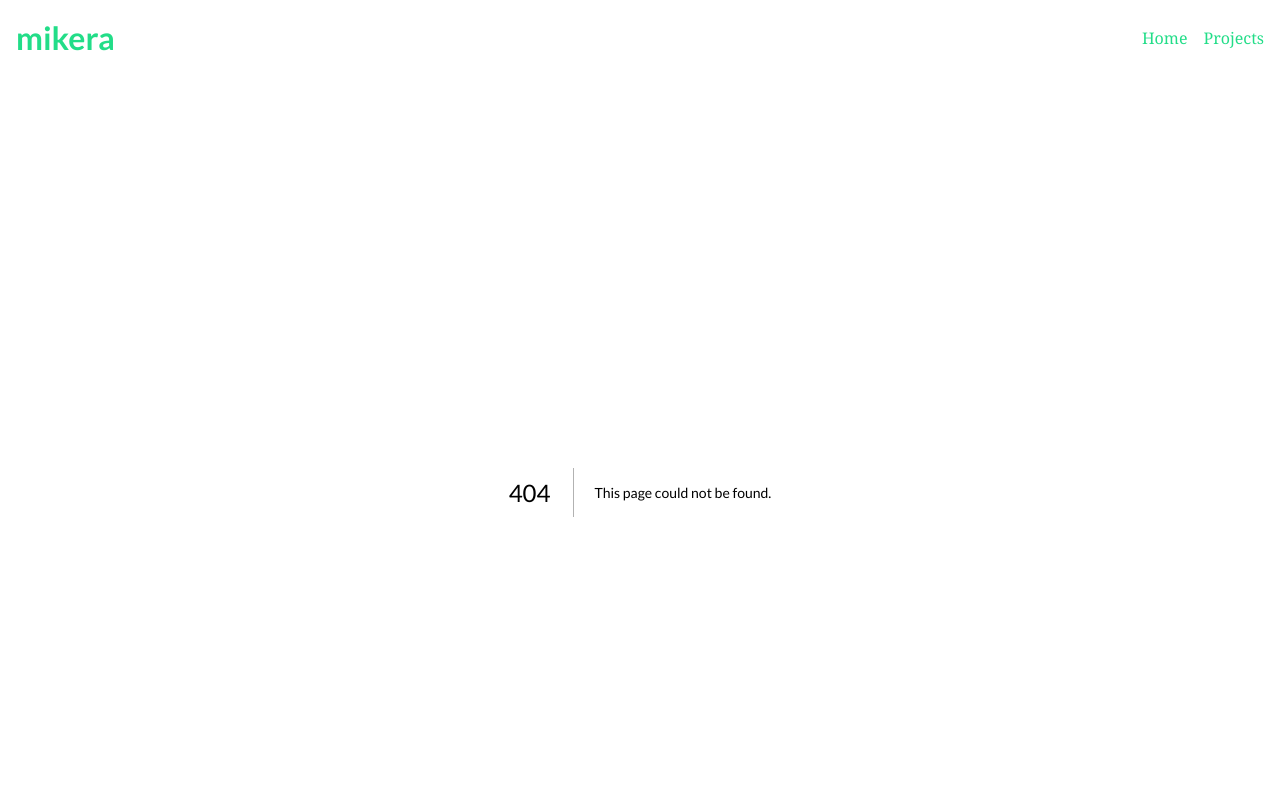
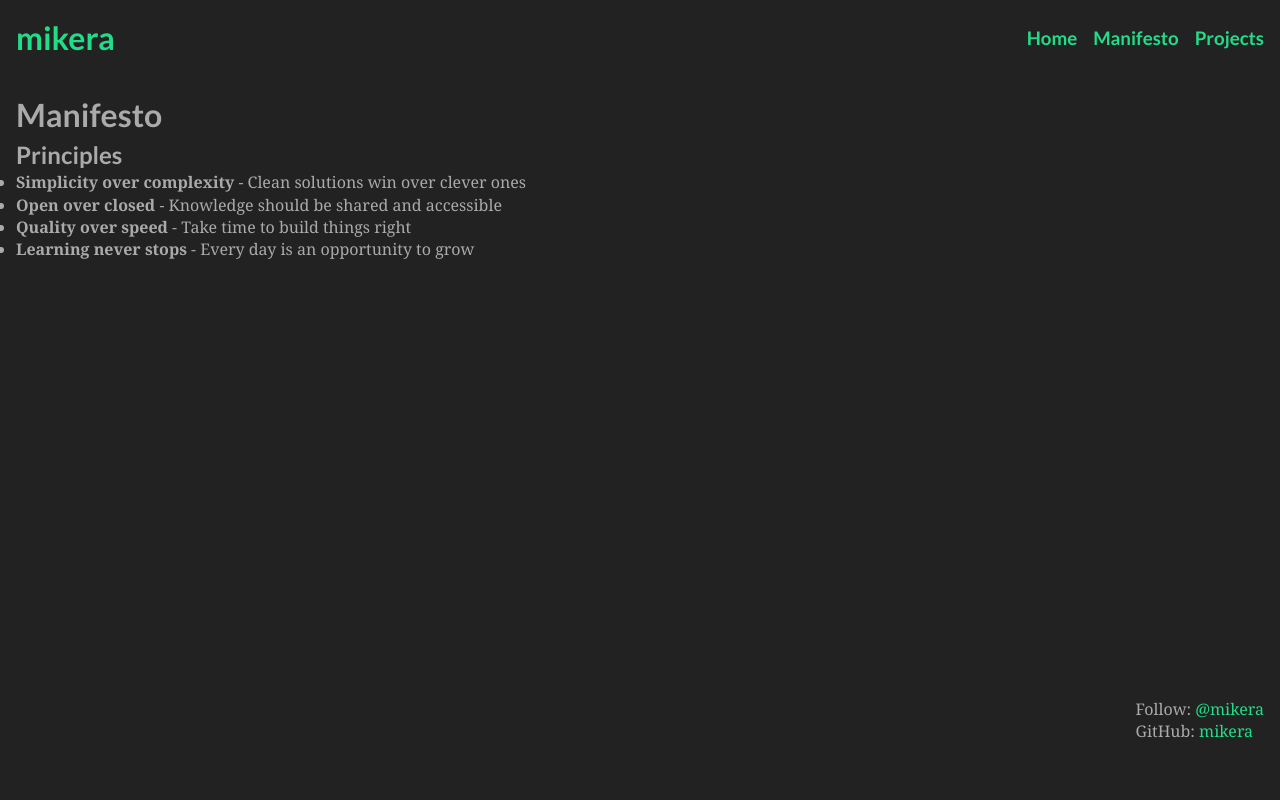
Before and after one commit to mikera/mikera.net, a Next.js app: page /manifesto in a window 1280 px wide. Before the commit this address had no page. Shown: the top 800 px of the page. Built offline with nearby package versions, Linux system fonts and the light colour scheme.

Commit message:
Add manifesto page

```diff
--- a/app/components/Navigation.tsx
+++ b/app/components/Navigation.tsx
@@ -1,8 +1,12 @@
+import Link from 'next/link'
+
 export default function MenuNavigation() {
   return (
     <div className="menubar">
-      <a href="/">Home</a>
-      <a href="/projects">Projects</a>
+
+      <Link href="/"><h3>Home</h3></Link>
+      <Link href="/manifesto"><h3>Manifesto</h3></Link>
+      <Link href="/projects"><h3>Projects</h3> </Link>
     </div>
   )
 }
--- /dev/null
+++ b/app/manifesto/page.tsx
@@ -0,0 +1,18 @@
+export default function Manifesto() {
+  return (
+    <div>
+      <h1>Manifesto</h1>
+
+      <section>
+        <h2>Principles</h2>
+        <ul>
+          <li><strong>Simplicity over complexity</strong> - Clean solutions win over clever ones</li>
+          <li><strong>Open over closed</strong> - Knowledge should be shared and accessible</li>
+          <li><strong>Quality over speed</strong> - Take time to build things right</li>
+          <li><strong>Learning never stops</strong> - Every day is an opportunity to grow</li>
+        </ul>
+      </section>
+
+    </div>
+  )
+}
```
